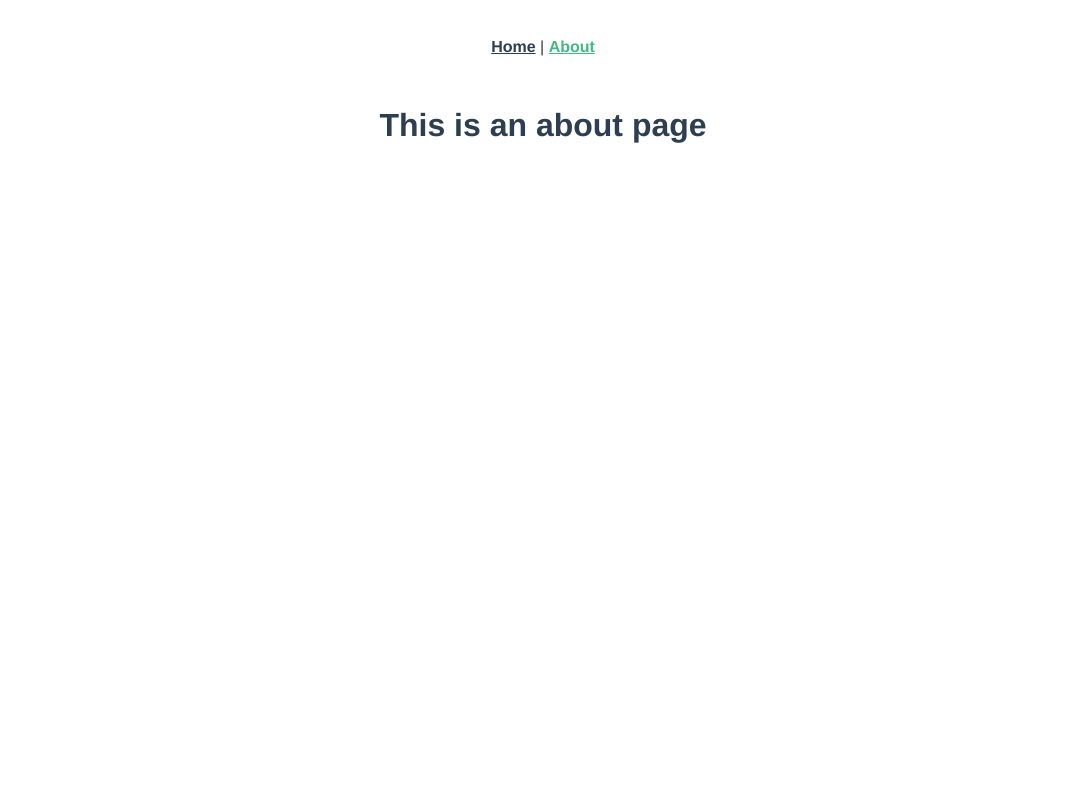
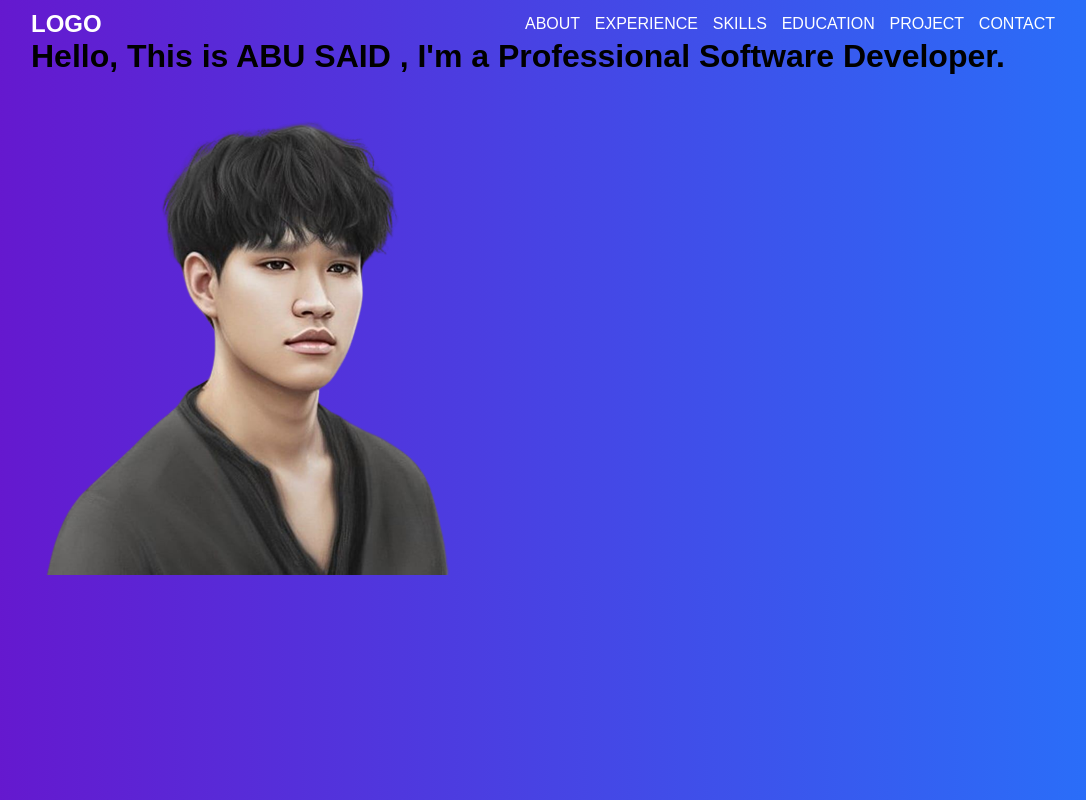
Before and after one commit to Dewvang/portfolio-project, a Vue app: page /#/about in a window 1280 px wide. Shown: the whole page, without its empty margins (97-1183 px from the left). Built offline with nearby package versions, Linux system fonts and the light colour scheme.

Commit message:
add Webport project v0.1

```diff
--- a/src/App.vue
+++ b/src/App.vue
@@ -1,30 +1,31 @@
 <template>
-  <nav>
-    <router-link to="/">Home</router-link> |
-    <router-link to="/about">About</router-link>
-  </nav>
-  <router-view/>
+  <body>
+    <div class="container">
+      <router-view></router-view>
+    </div>
+  </body>
 </template>
 
+<script>
+export default {};
+</script>
+
 <style>
-#app {
-  font-family: Avenir, Helvetica, Arial, sans-serif;
-  -webkit-font-smoothing: antialiased;
-  -moz-osx-font-smoothing: grayscale;
-  text-align: center;
-  color: #2c3e50;
+* {
+  margin: 0;
+  padding: 0;
+  box-sizing: border-box;
+  font-family: "Poppins", sans-serif;
+}
+.container {
+  width: 80%;
+  height: auto;
+  margin: 0 auto;
+  justify-content: center;
+  align-items: center;
 }
 
-nav {
-  padding: 30px;
-}
-
-nav a {
-  font-weight: bold;
-  color: #2c3e50;
-}
-
-nav a.router-link-exact-active {
-  color: #42b983;
+body {
+  background-image: linear-gradient(to right, #6a11cb 0%, #2575fc 100%);
 }
 </style>
--- a/src/components/HelloWorld.vue
+++ /dev/null
@@ -1,58 +0,0 @@
-<template>
-  <div class="hello">
-    <h1>{{ msg }}</h1>
-    <p>
-      For a guide and recipes on how to configure / customize this project,<br>
-      check out the
-      <a href="https://cli.vuejs.org" target="_blank" rel="noopener">vue-cli documentation</a>.
-    </p>
-    <h3>Installed CLI Plugins</h3>
-    <ul>
-      <li><a href="https://github.com/vuejs/vue-cli/tree/dev/packages/%40vue/cli-plugin-babel" target="_blank" rel="noopener">babel</a></li>
-      <li><a href="https://github.com/vuejs/vue-cli/tree/dev/packages/%40vue/cli-plugin-eslint" target="_blank" rel="noopener">eslint</a></li>
-    </ul>
-    <h3>Essential Links</h3>
-    <ul>
-      <li><a href="https://vuejs.org" target="_blank" rel="noopener">Core Docs</a></li>
-      <li><a href="https://forum.vuejs.org" target="_blank" rel="noopener">Forum</a></li>
-      <li><a href="https://chat.vuejs.org" target="_blank" rel="noopener">Community Chat</a></li>
-      <li><a href="https://twitter.com/vuejs" target="_blank" rel="noopener">Twitter</a></li>
-      <li><a href="https://news.vuejs.org" target="_blank" rel="noopener">News</a></li>
-    </ul>
-    <h3>Ecosystem</h3>
-    <ul>
-      <li><a href="https://router.vuejs.org" target="_blank" rel="noopener">vue-router</a></li>
-      <li><a href="https://vuex.vuejs.org" target="_blank" rel="noopener">vuex</a></li>
-      <li><a href="https://github.com/vuejs/vue-devtools#vue-devtools" target="_blank" rel="noopener">vue-devtools</a></li>
-      <li><a href="https://vue-loader.vuejs.org" target="_blank" rel="noopener">vue-loader</a></li>
-      <li><a href="https://github.com/vuejs/awesome-vue" target="_blank" rel="noopener">awesome-vue</a></li>
-    </ul>
-  </div>
-</template>
-
-<script>
-export default {
-  name: 'HelloWorld',
-  props: {
-    msg: String
-  }
-}
-</script>
-
-<!-- Add "scoped" attribute to limit CSS to this component only -->
-<style scoped>
-h3 {
-  margin: 40px 0 0;
-}
-ul {
-  list-style-type: none;
-  padding: 0;
-}
-li {
-  display: inline-block;
-  margin: 0 10px;
-}
-a {
-  color: #42b983;
-}
-</style>
--- /dev/null
+++ b/src/components/navComponent.vue
@@ -0,0 +1,84 @@
+<template>
+    <nav>
+        <div class="logo">
+            <h1 @click="toPages('home')">LOGO</h1>
+        </div>
+        <div class="menu-list">
+            <p @click="toPages('about')">ABOUT</p>
+            <p>EXPERIENCE</p>
+            <p>SKILLS</p>
+            <p>EDUCATION</p>
+            <p>PROJECT</p>
+            <p>CONTACT</p>
+        </div>
+    </nav>
+</template>
+
+<script>
+export default {
+    methods: {
+        toPages(page) {
+            this.$router.push({ name: page }).catch(() => { });
+        },
+    },
+}
+</script>
+
+<style scoped>
+nav {
+    display: flex;
+    justify-content: space-between;
+    align-items: center;
+    color: white;
+    margin-top: 10px;
+}
+
+.menu-list {
+    width: 530px;
+    display: flex;
+    justify-content: space-between;
+
+}
+
+.menu-list p {
+    cursor: pointer;
+    color: white;
+    transition: color 0.3s ease;
+}
+
+.menu-list p:hover {
+    color: red;
+}
+
+@media (max-width: 768px) {
+    nav {
+        display: flex;
+        flex-direction: column;
+    }
+
+    .menu-list {
+        display: flex;
+        flex-direction: column;
+        justify-content: center;
+        align-items: center;
+    }
+
+    .menu-list p{
+        margin-top: 10px;
+    }
+}
+
+
+@media (min-width: 769px) and (max-width: 849px) {
+    nav {
+        display: flex;
+        flex-direction: column;
+    }
+    .menu-list{
+        margin-top: 20px;
+    }
+}
+
+
+@media (min-width: 849px) {}
+</style>
--- a/src/views/AboutView.vue
+++ b/src/views/AboutView.vue
@@ -1,5 +1,15 @@
 <template>
-  <div class="about">
-    <h1>This is an about page</h1>
-  </div>
+  <nav-component></nav-component>
 </template>
+
+<script>
+import navComponent from '@/components/navComponent.vue'
+export default {
+  components: { navComponent },
+
+}
+</script>
+
+<style>
+
+</style>
--- a/src/views/HomeView.vue
+++ b/src/views/HomeView.vue
@@ -1,18 +1,22 @@
 <template>
-  <div class="home">
-    <img alt="Vue logo" src="../assets/logo.png">
-    <HelloWorld msg="Welcome to Your Vue.js App"/>
-  </div>
+  <nav-component></nav-component>
+  <header>
+    <div>
+      <h1>Hello, This is ABU SAID , I'm a Professional Software Developer.</h1>
+    </div>
+    <div>
+      <img :src="require('@/assets/Profile.png')" alt="">
+    </div>
+  </header>
 </template>
 
 <script>
-// @ is an alias to /src
-import HelloWorld from '@/components/HelloWorld.vue'
+import navComponent from "@/components/navComponent.vue";
+export default {
+  components: { navComponent },
+};
+</script>
 
-export default {
-  name: 'HomeView',
-  components: {
-    HelloWorld
-  }
-}
-</script>
+<style scoped>
+
+</style>
```
Also changed, not shown: src/router/index.js (+4 -8 lines), src/assets/Profile.png (added).
